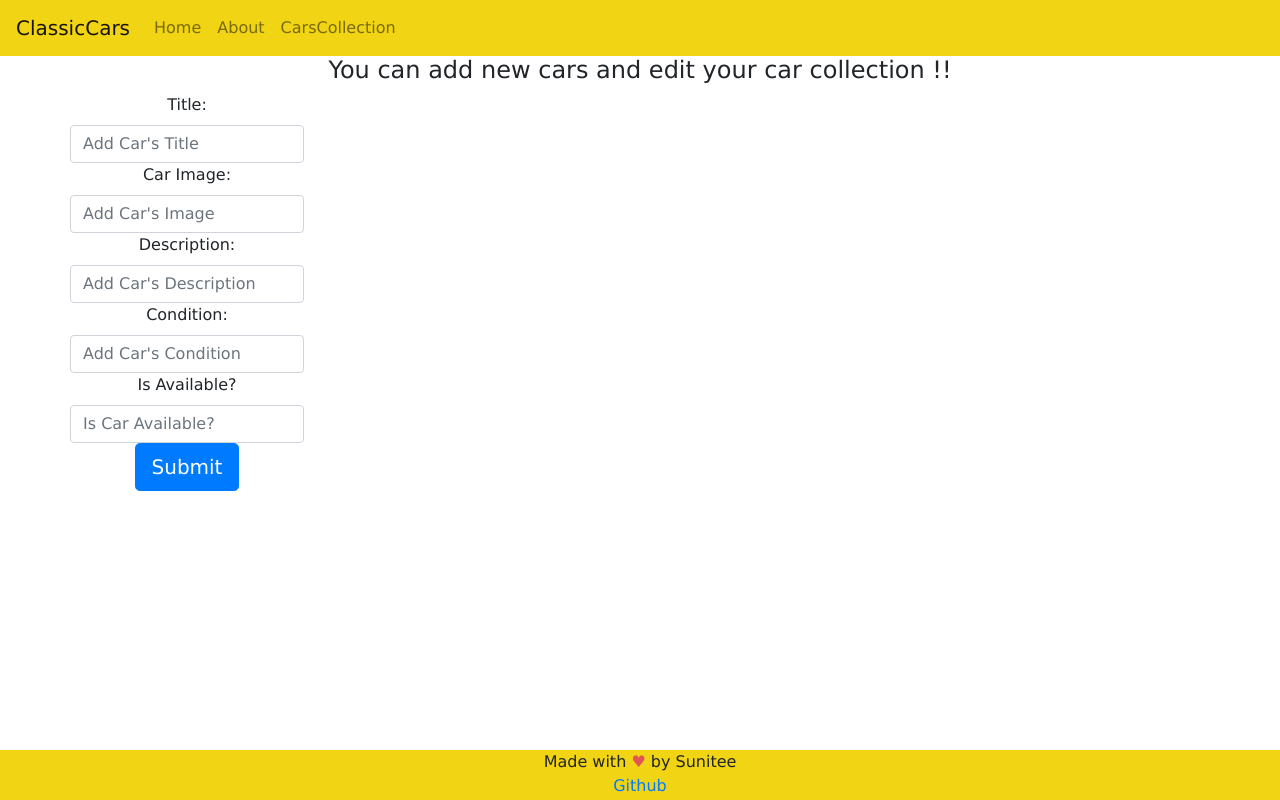
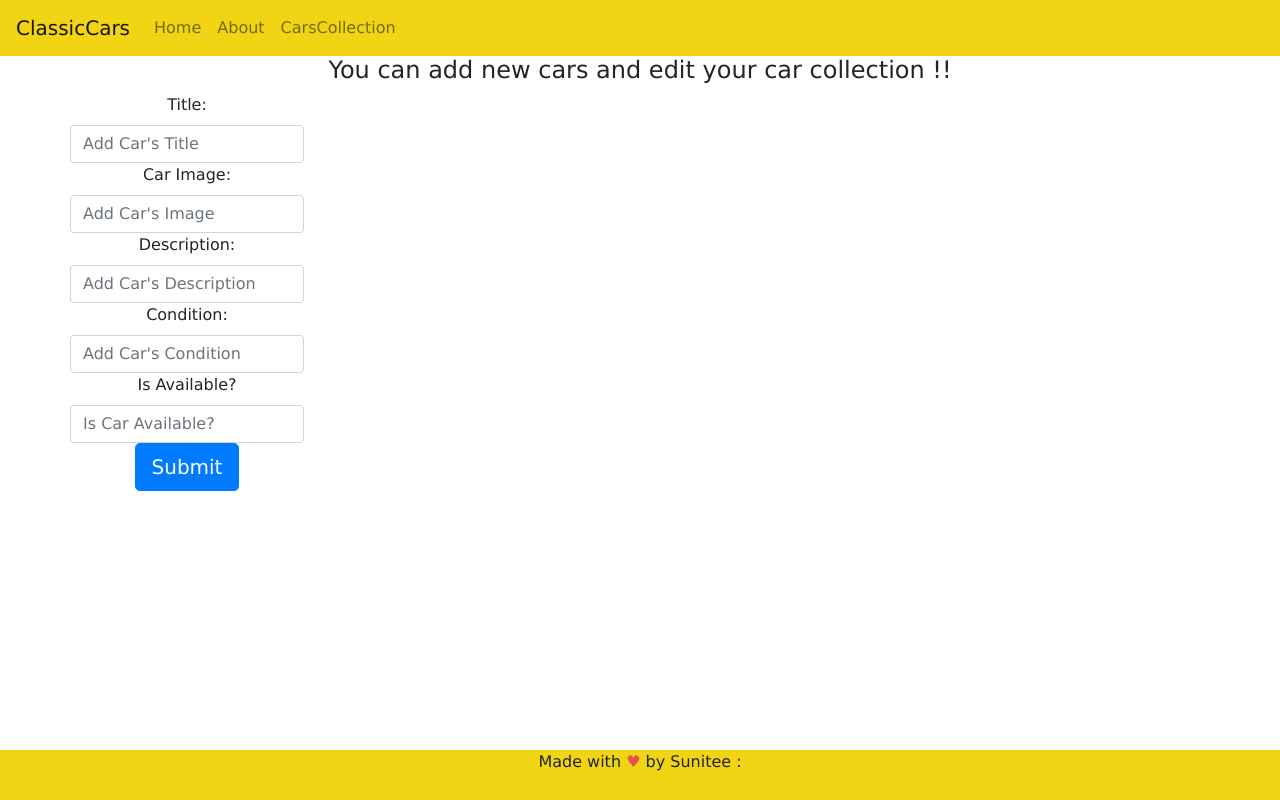
Before and after one commit to S3umish/ClassicCars_App, a React (Create React App) app: page /cars/new in a window 1280 px wide. Built offline with nearby package versions, Linux system fonts and the light colour scheme.

Commit message:
updated Footer

```diff
--- a/src/components/Footer.js
+++ b/src/components/Footer.js
@@ -10,7 +10,9 @@ const heartStyle = {
       <div className = "footer">
         <div>
         <footer>
-          <p>Made with <span style={heartStyle}>&#9829;</span> by Sunitee <br></br><a href='https://github.com/S3umish/ClassicCars'>Github</a></p>
+          <p>Made with <span style={heartStyle}>&#9829;</span> by Sunitee :
+           {/* <a href='https://github.com/S3umish/ClassicCars'>Github</a> */}
+          </p>
         </footer>
 
         </div>
```
